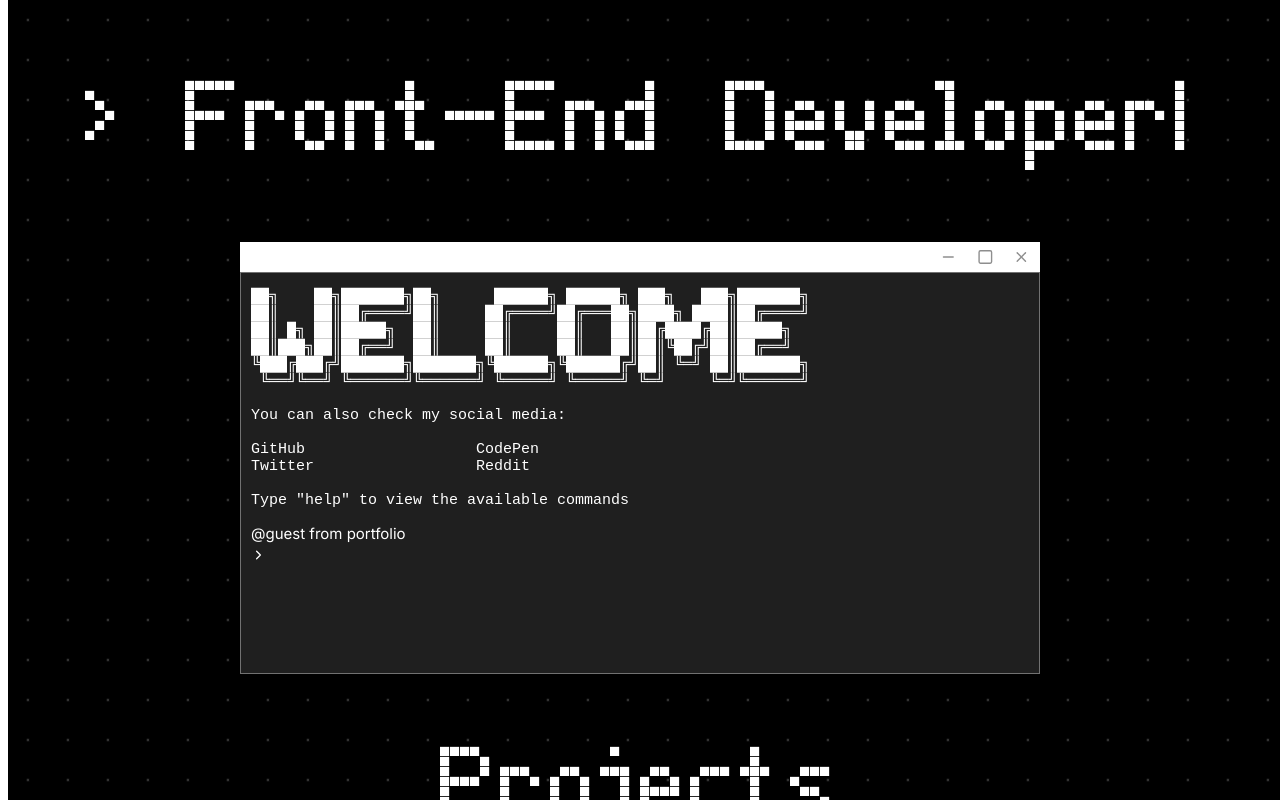
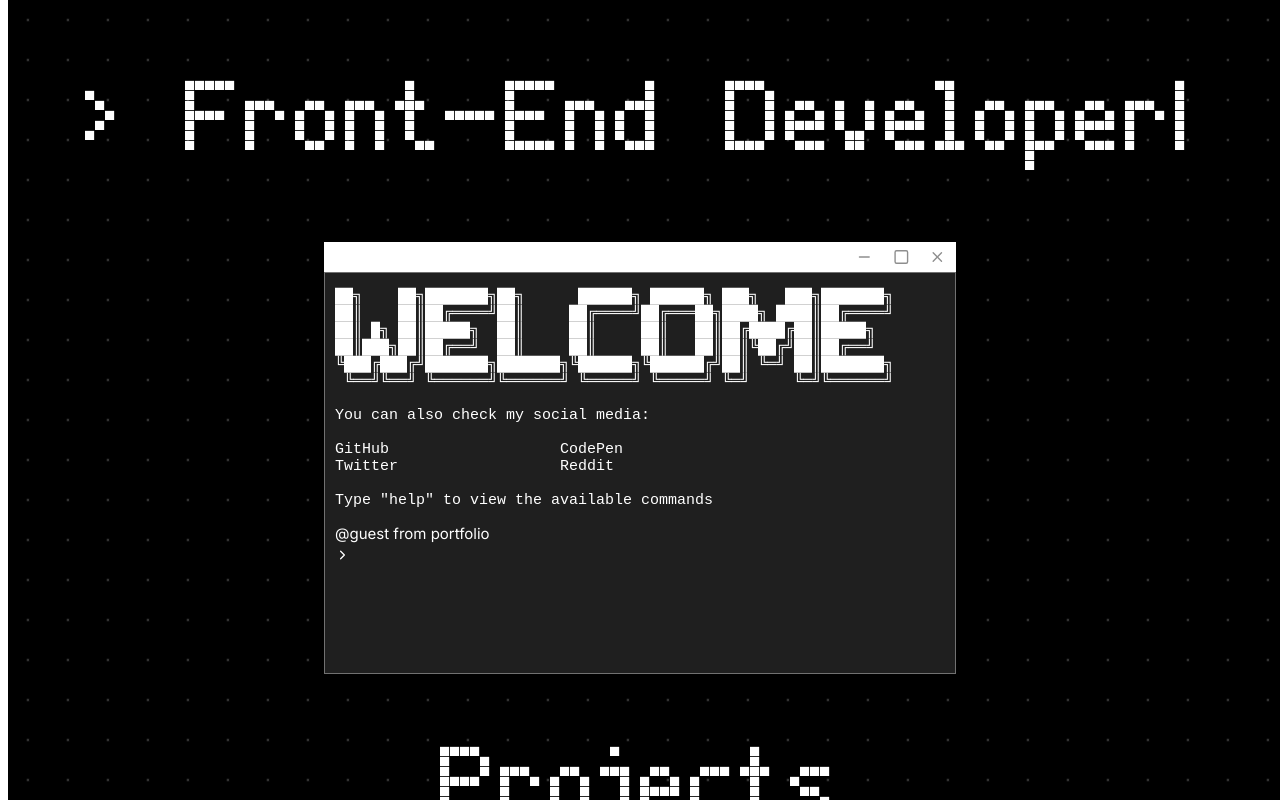
Before and after one commit to AB10110F/Portfolio-TUI, a Next.js app: page / in a window 1280 px wide. Shown: the top 802 px of the page. Built offline with nearby package versions, Linux system fonts and the light colour scheme.

Commit message:
windowOptions-adjustment

```diff
--- a/src/app/page.module.css
+++ b/src/app/page.module.css
@@ -4,8 +4,12 @@
   justify-content: space-around;
   align-items: center;
   min-height: 100vh;
-  font-size: 50px;
   color: white;
+}
+
+.main h1
+{
+  font-size: 100px;
 }
 
 .projects
--- a/src/components/Terminal.tsx
+++ b/src/components/Terminal.tsx
@@ -34,11 +34,11 @@ const Terminal = () => {
     ]
 
     const skills = [
-        "CSS          [██████████████████▁▁▁▁▁▁]           C++          [████████████████████▁▁▁▁]",
+        "CSS    [██████████████████▁▁▁▁▁▁]         C++    [████████████████████▁▁▁▁]",
         "",
-        "Typescript   [█████████████▁▁▁▁▁▁▁▁▁▁]           PHP          [██████████████▁▁▁▁▁▁▁▁▁]",
+        "TS     [█████████████▁▁▁▁▁▁▁▁▁▁]         PHP    [██████████████▁▁▁▁▁▁▁▁▁]",
         "",
-        "React        [███████████▁▁▁▁▁▁▁▁▁▁▁▁]           Git          [██████████████████▁▁▁▁▁▁]",
+        "React  [███████████▁▁▁▁▁▁▁▁▁▁▁▁]         Git    [██████████████████▁▁▁▁▁▁]",
 
     ]
 
--- a/src/css/terminal.module.css
+++ b/src/css/terminal.module.css
@@ -1,8 +1,8 @@
 .windowContainer
 {
-    width: 800px;
+    width: 50%;
     box-sizing: border-box;
-    animation: bottom 2s ease;
+    animation: bottom 1s ease;
 }
 .terminal
 {
@@ -19,6 +19,7 @@
     0%{
         transform: translateY(500px);
         opacity: 0%;
+        filter: blur(5px);
     }
     75%{
         transform: translateY(-10px);
@@ -37,8 +38,6 @@
     height: 30px;
     align-items: center;
     font-size: 15px;
-    position: sticky;
-    top: 0;
 }
 .windowOptions svg
 {
```
